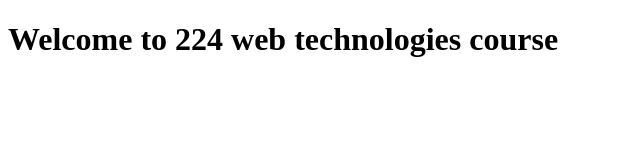
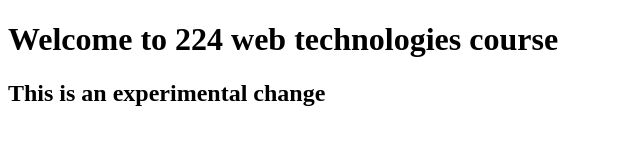
Before and after one commit to Shams074/24PWBCS1168-WT-Fall25, a plain HTML site: page index.html in a window 1280 px wide. Shown: the whole page, without its empty margins (0-640 px from the left). Drawn offline with Linux system fonts and the light colour scheme.

Commit message:
updated index.html

```diff
--- a/index.html
+++ b/index.html
@@ -8,5 +8,8 @@
     <h1>
         Welcome to 224 web technologies course
     </h1>
+    <h2>
+        This is an experimental change
+    </h2>
 </body>
 </html>
```
